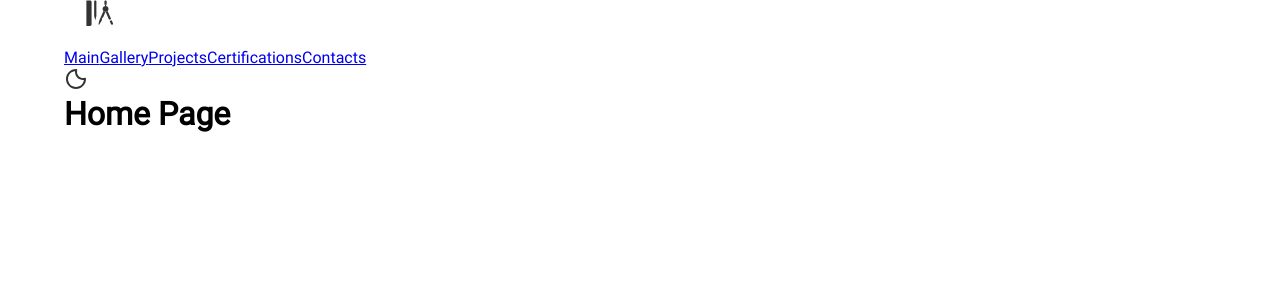
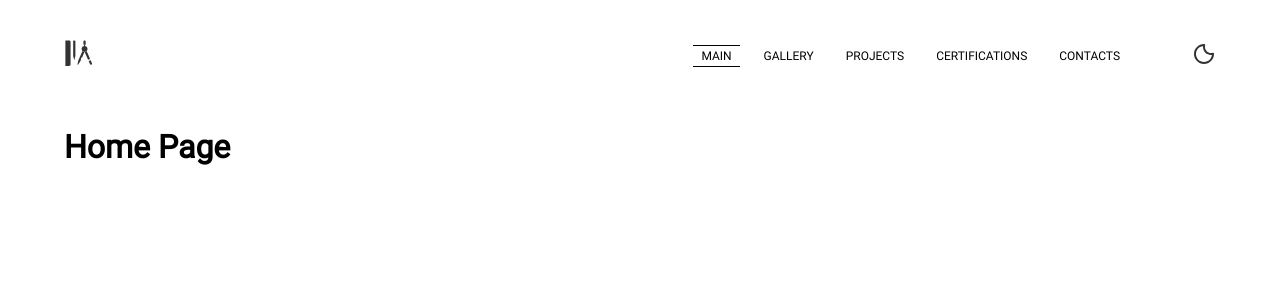
Before and after one commit to thomaserdmenger/superCode-Architect-Portfolio-React, a React (Vite) app: page / in a window 1280 px wide. Shown: the top 300 px of the page. Built offline with nearby package versions, Linux system fonts and the light colour scheme.

Commit message:
Style Header

```diff
--- a/src/components/Header/Header.css
+++ b/src/components/Header/Header.css
@@ -0,0 +1,22 @@
+.header {
+  display: flex;
+  justify-content: space-between;
+  align-items: center;
+  padding-block: 1.5rem 2.5rem;
+}
+
+.header__logo {
+  margin-inline-start: -1.3rem;
+  margin-block-start: 1rem;
+}
+
+.header__right-container {
+  display: flex;
+  align-items: center;
+  gap: 4rem;
+}
+
+.header nav {
+  display: flex;
+  gap: 1rem;
+}
--- a/src/components/Header/Header.jsx
+++ b/src/components/Header/Header.jsx
@@ -6,19 +6,43 @@ import { Link, NavLink } from 'react-router-dom'
 const Header = () => {
   return (
     <div className='wrapper'>
-      <header>
-        <Link to='/'>
+      <header className='header'>
+        <Link
+          className='header__logo'
+          to='/'>
           <Logo />
         </Link>
-        <nav>
-          <NavLink to='/'>Main</NavLink>
-          <NavLink to='/gallery'>Gallery</NavLink>
-          <NavLink to='/projects'>Projects</NavLink>
-          <NavLink to='/certifications'>Certifications</NavLink>
-          <NavLink to='/contacts'>Contacts</NavLink>
-        </nav>
-        <div>
-          <Dark />
+        <div className='header__right-container'>
+          <nav>
+            <NavLink
+              className='link'
+              to='/'>
+              Main
+            </NavLink>
+            <NavLink
+              className='link'
+              to='/gallery'>
+              Gallery
+            </NavLink>
+            <NavLink
+              className='link'
+              to='/projects'>
+              Projects
+            </NavLink>
+            <NavLink
+              className='link'
+              to='/certifications'>
+              Certifications
+            </NavLink>
+            <NavLink
+              className='link'
+              to='/contacts'>
+              Contacts
+            </NavLink>
+          </nav>
+          <div>
+            <Dark />
+          </div>
         </div>
       </header>
     </div>
--- a/src/index.css
+++ b/src/index.css
@@ -56,3 +56,25 @@ html {
 img {
   max-width: 100%;
 }
+
+.link {
+  all: unset;
+  cursor: pointer;
+  font-size: 0.75rem;
+  text-transform: uppercase;
+  border-block-start: 1px solid white;
+  border-block-end: 1px solid white;
+  padding-block: 0.2rem;
+  padding-inline: 0.5rem;
+  transition: 0.5s;
+}
+
+.link:hover {
+  border-block-start: 1px solid black;
+  border-block-end: 1px solid black;
+}
+
+.active {
+  border-block-start: 1px solid black;
+  border-block-end: 1px solid black;
+}
```
